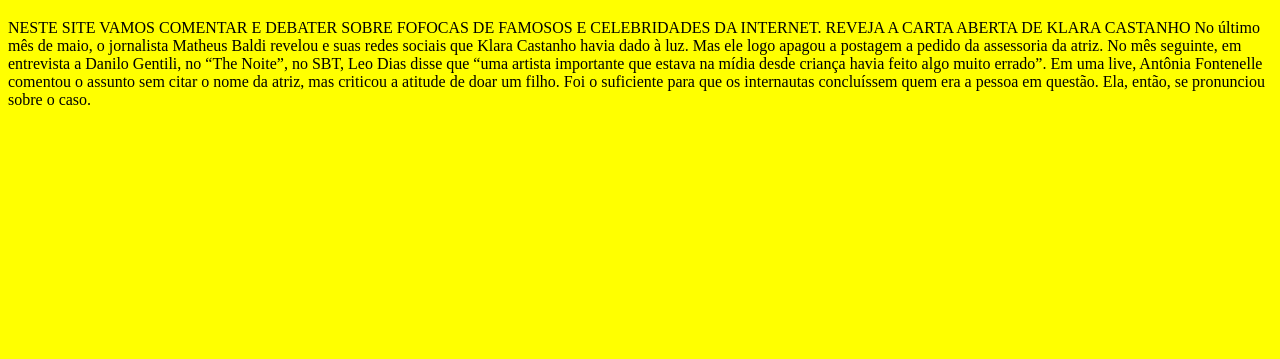
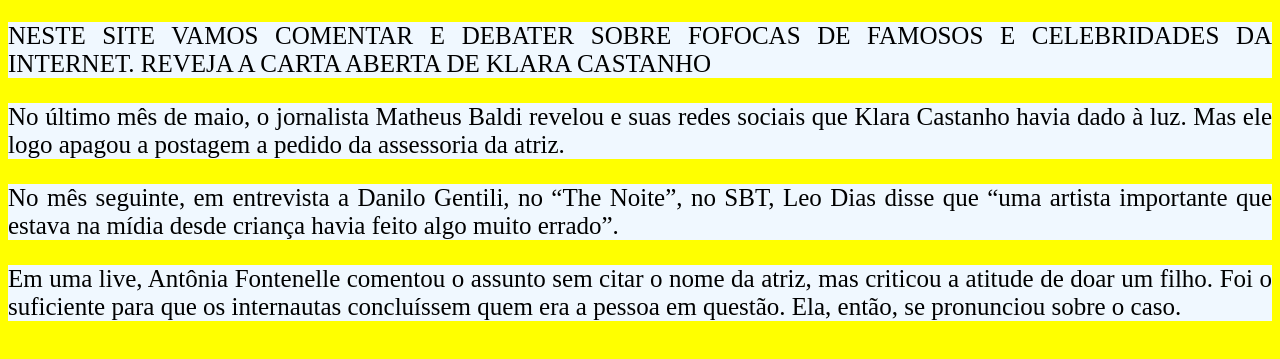
Before and after one commit to anadograu/pensamentocomputacional, a plain HTML site: page index.html in a window 1280 px wide. Shown: the part 61-420 px from the top of the page. Drawn offline with Linux system fonts and the light colour scheme.

Commit message:
escolha de cores

```diff
--- a/index.html
+++ b/index.html
@@ -13,20 +13,18 @@
 <html>
 <body>
 <h1>FOFOCAS.BR</h1>
-NESTE SITE VAMOS COMENTAR E DEBATER SOBRE FOFOCAS DE FAMOSOS E CELEBRIDADES DA INTERNET.
+<p>NESTE SITE VAMOS COMENTAR E DEBATER SOBRE FOFOCAS DE FAMOSOS E CELEBRIDADES DA INTERNET.
+REVEJA A CARTA ABERTA DE KLARA CASTANHO</p>
 
+<p>No último mês de maio, o jornalista Matheus Baldi revelou e suas redes sociais que Klara
+Castanho havia dado à luz. Mas ele logo apagou a postagem a pedido da assessoria da atriz.</p>
 
-REVEJA A CARTA ABERTA DE KLARA CASTANHO
+<p>No mês seguinte, em entrevista a Danilo Gentili, no “The Noite”, no SBT, Leo Dias disse
+que “uma artista importante que estava na mídia desde criança havia feito algo muito errado”. </p>
 
-No último mês de maio, o jornalista Matheus Baldi revelou e suas redes sociais que Klara
-Castanho havia dado à luz. Mas ele logo apagou a postagem a pedido da assessoria da atriz.
-
-No mês seguinte, em entrevista a Danilo Gentili, no “The Noite”, no SBT, Leo Dias disse
-que “uma artista importante que estava na mídia desde criança havia feito algo muito errado”.
-
-Em uma live, Antônia Fontenelle comentou o assunto sem citar o nome da atriz, mas criticou
+<p>Em uma live, Antônia Fontenelle comentou o assunto sem citar o nome da atriz, mas criticou
 a atitude de doar um filho. Foi o suficiente para que os internautas concluíssem quem era a
- pessoa em questão. Ela, então, se pronunciou sobre o caso.
+ pessoa em questão. Ela, então, se pronunciou sobre o caso.</p>
 
 
 
--- a/style.css
+++ b/style.css
@@ -1,2 +1,3 @@
 body {background-color: yellow;}
 h1{font: size 50px ;text-align: center;color: black;}
+p{background-color: aliceblue;font-size: 25px;text-align: justify;}
```
